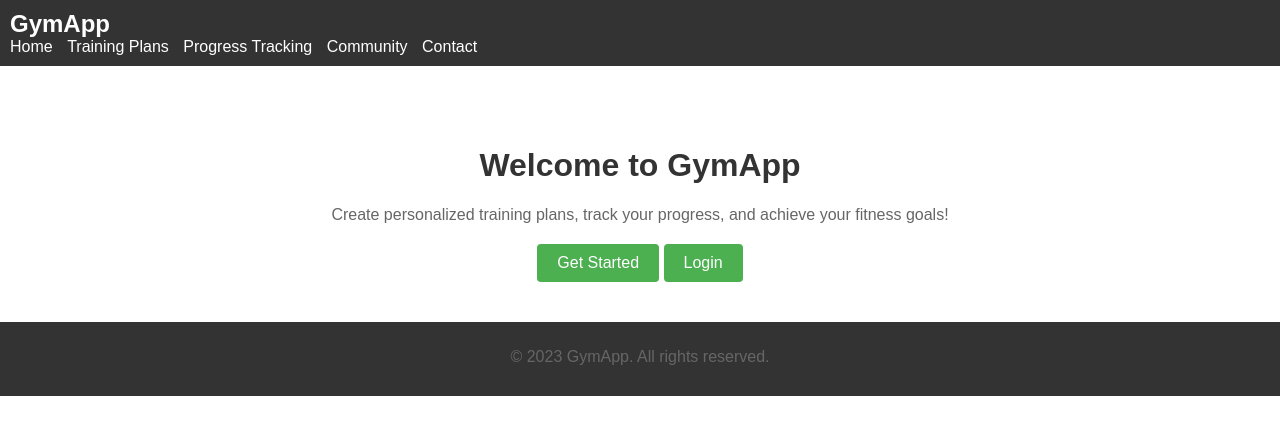
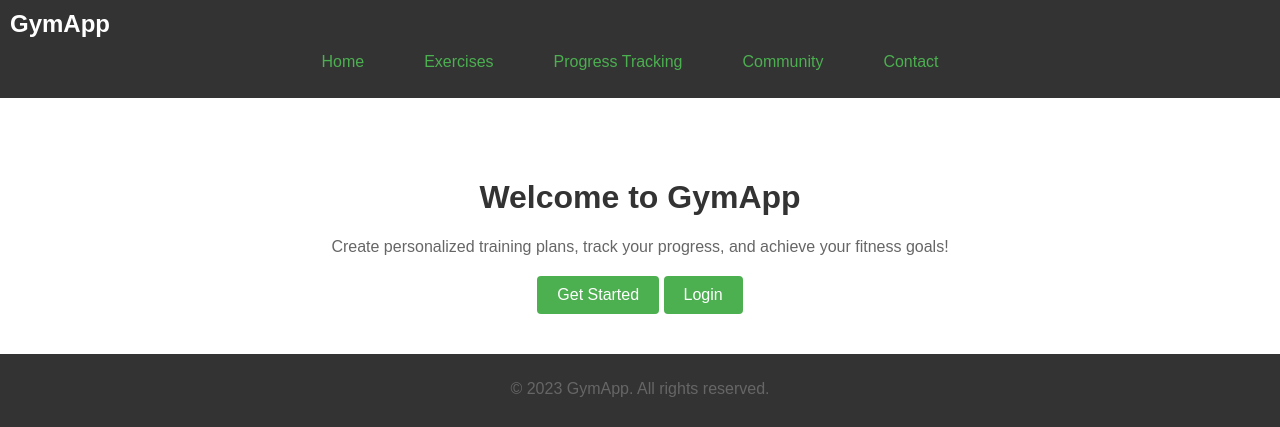
Before and after one commit to krykamyq/GymApp, a Django app: page / in a window 1280 px wide. Shown: the top 427 px of the page. Run offline with Django 4.2, Linux system fonts and the light colour scheme.

Commit message:
navbar and exercises list

```diff
--- a/GymApp/exercise/urls.py
+++ b/GymApp/exercise/urls.py
@@ -5,5 +5,8 @@ urlpatterns = [
     path('', views.home , name='home'),
     path('login', views.login_page, name='login'),
     path('logout', views.logout_user, name='logout'),
-    path('registration', views.registration_page, name='registration')
+    path('registration', views.registration_page, name='registration'),
+
+
+    path('exercise', views.exercise, name = 'exercise')
 ]
--- a/GymApp/exercise/views.py
+++ b/GymApp/exercise/views.py
@@ -4,10 +4,17 @@ from django.shortcuts import render, redirect
 from django.contrib.auth import authenticate, login, logout
 from django.contrib.auth.models import User
 from django.contrib import messages
+from .models import *
 # Create your views here.
 
 def home(request):
     return render(request , "home.html")
+
+def exercise(request):
+    exercises = Exercise.objects.all()
+
+    context = {'exercises': exercises}
+    return render(request, 'exercise.html', context)
 
 
 
--- a/GymApp/static/css/style.css
+++ b/GymApp/static/css/style.css
@@ -15,21 +15,48 @@ body {
     font-weight: bold;
   }
 
+  nav {
+    background-color: #333;
+    height: 50px;
+  }
+
   nav ul {
     list-style-type: none;
     margin: 0;
     padding: 0;
+    display: flex;
+    justify-content: center;
   }
 
-  nav ul li {
-    display: inline-block;
+  nav ul.main-menu li {
+    margin-right: 20px;
+  }
+
+  ul.additional-menu {
+    list-style-type: none;
+    margin: 20px 0;
+    padding: 0;
+    display:block;
+    justify-content: center;
+  }
+
+  ul.additional-menu li {
     margin-right: 10px;
   }
 
-  nav ul li a {
-    color: #fff;
+  nav ul li a,
+  ul.additional-menu li a {
+    display: block;
+    padding: 15px 20px;
+    color: #4caf50;
     text-decoration: none;
   }
+
+  nav ul li a:hover,
+  ul.additional-menu li a:hover {
+    background-color: #555;
+  }
+
 
   .content {
     text-align: center;
--- a/GymApp/templates/main.html
+++ b/GymApp/templates/main.html
@@ -10,13 +10,7 @@
   <header>
     <div class="logo">GymApp</div>
     <nav>
-      <ul>
-        <li><a href="{% url 'home' %}">Home</a></li>
-        <li><a href="#">Training Plans</a></li>
-        <li><a href="#">Progress Tracking</a></li>
-        <li><a href="#">Community</a></li>
-        <li><a href="#">Contact</a></li>
-      </ul>
+      {% include 'navbar.html' %}
     </nav>
   </header>
 
--- /dev/null
+++ b/GymApp/templates/navbar.html
@@ -0,0 +1,9 @@
+
+
+<ul class="main-menu">
+    <li><a href="{% url 'home' %}">Home</a></li>
+    <li><a href="{% url 'exercise' %}">Exercises</a></li>
+    <li><a href="#">Progress Tracking</a></li>
+    <li><a href="#">Community</a></li>
+    <li><a href="#">Contact</a></li>
+</ul>
```
Also changed, not shown: GymApp/exercise/templates/exercise.html (added, +14 -0 lines), GymApp/db.sqlite3.
